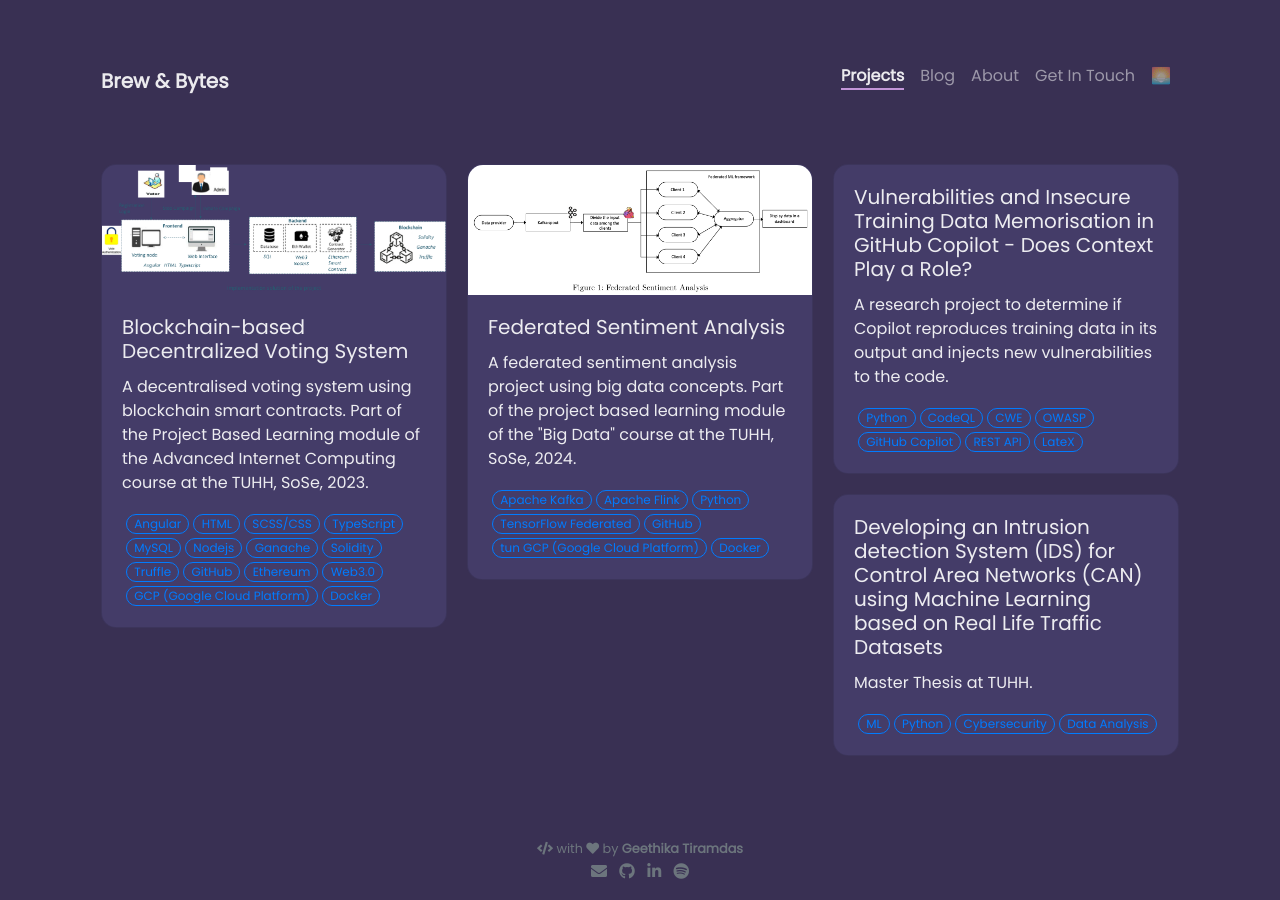
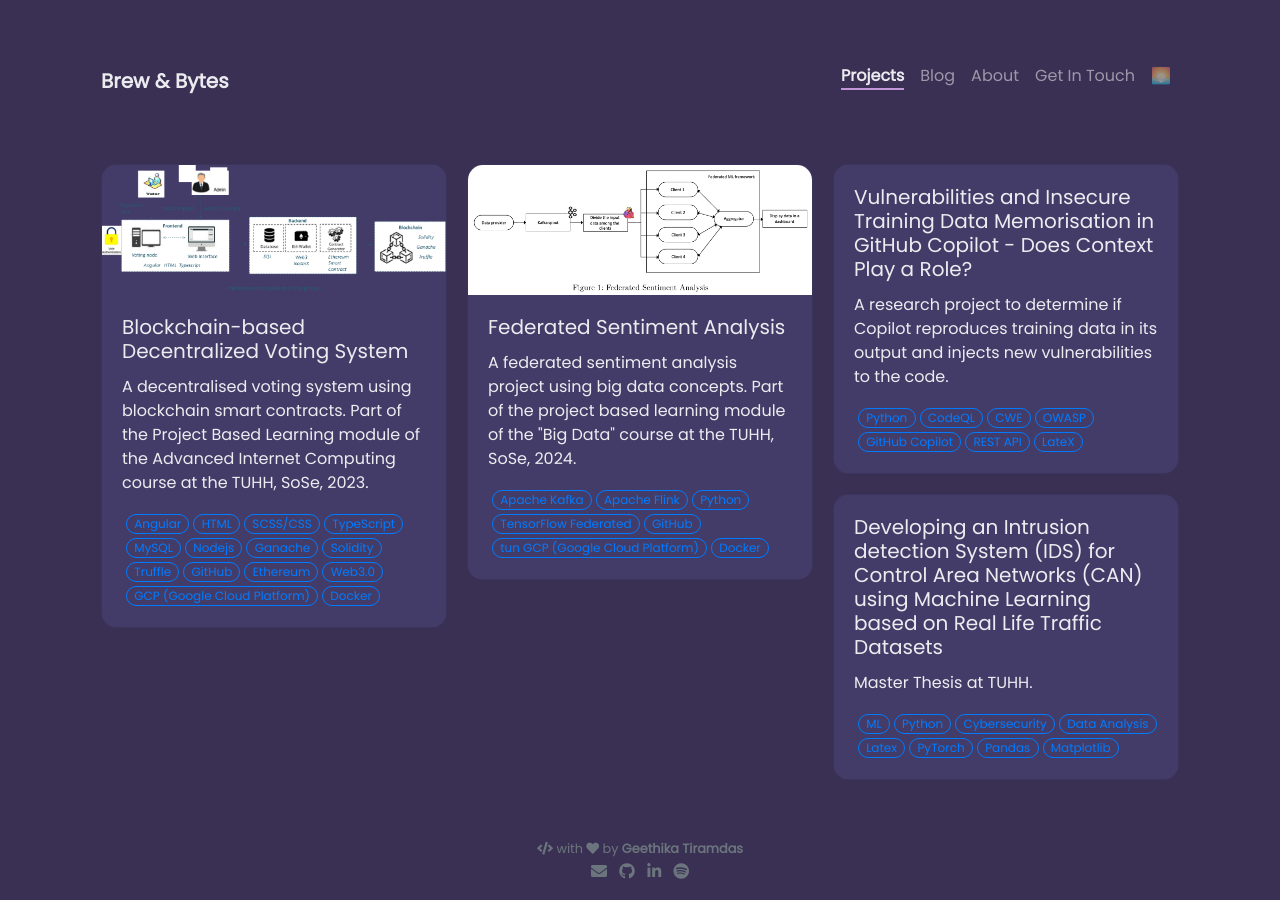
Before and after one commit to tiramdasg/tiramdasg.github.io, a Jekyll site: the page built from pages/projects.html, in a window 1280 px wide. Built offline with Jekyll 4.4.1, drawn with Linux system fonts in a browser that asks for light colours.

Commit message:
update skills in thesis

```diff
--- a/_projects/Thesis.md
+++ b/_projects/Thesis.md
@@ -1,6 +1,6 @@
 ---
 name: Developing an Intrusion detection System (IDS) for Control Area Networks (CAN) using Machine Learning based on Real Life Traffic Datasets
-tools: [ML, Python, Cybersecurity, Data Analysis]
+tools: [ML, Python, Cybersecurity, Data Analysis, Latex, PyTorch, Pandas, Matplotlib]
 image:
 style: fill
 color: info
```
